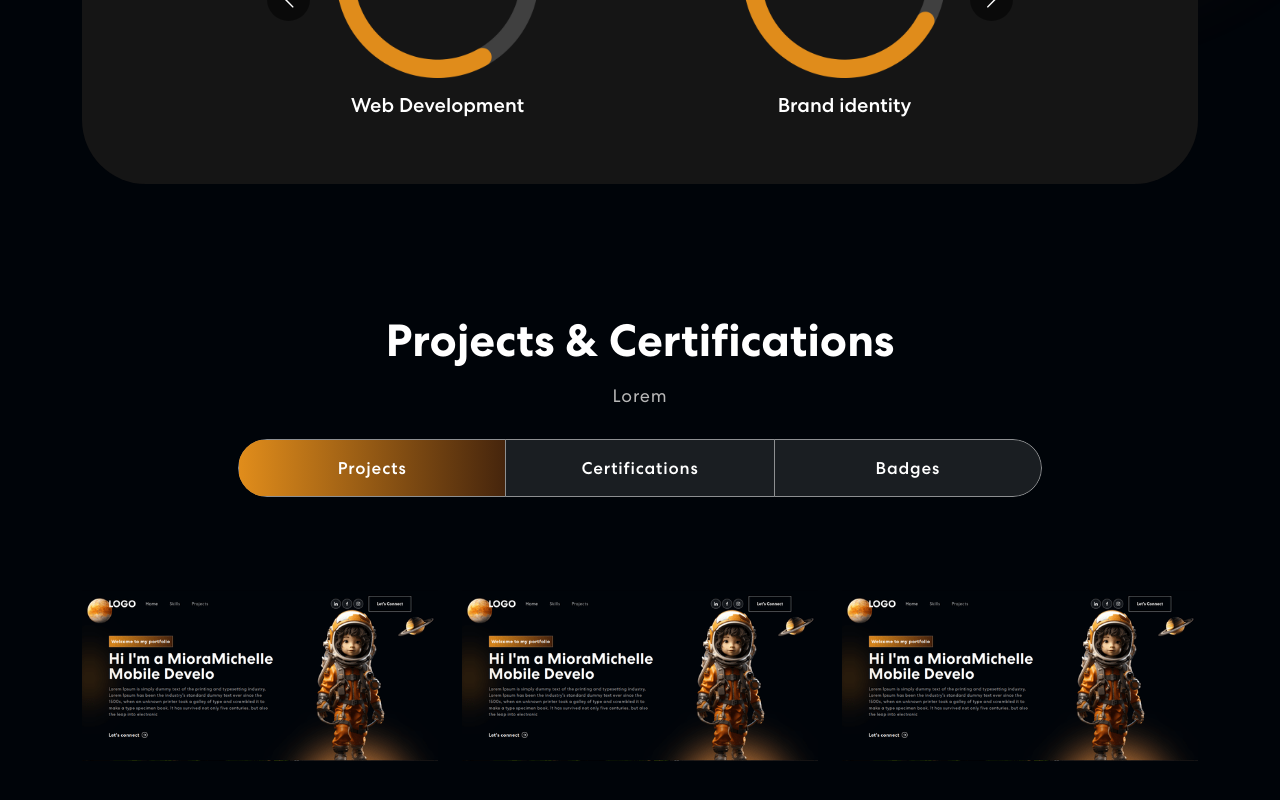
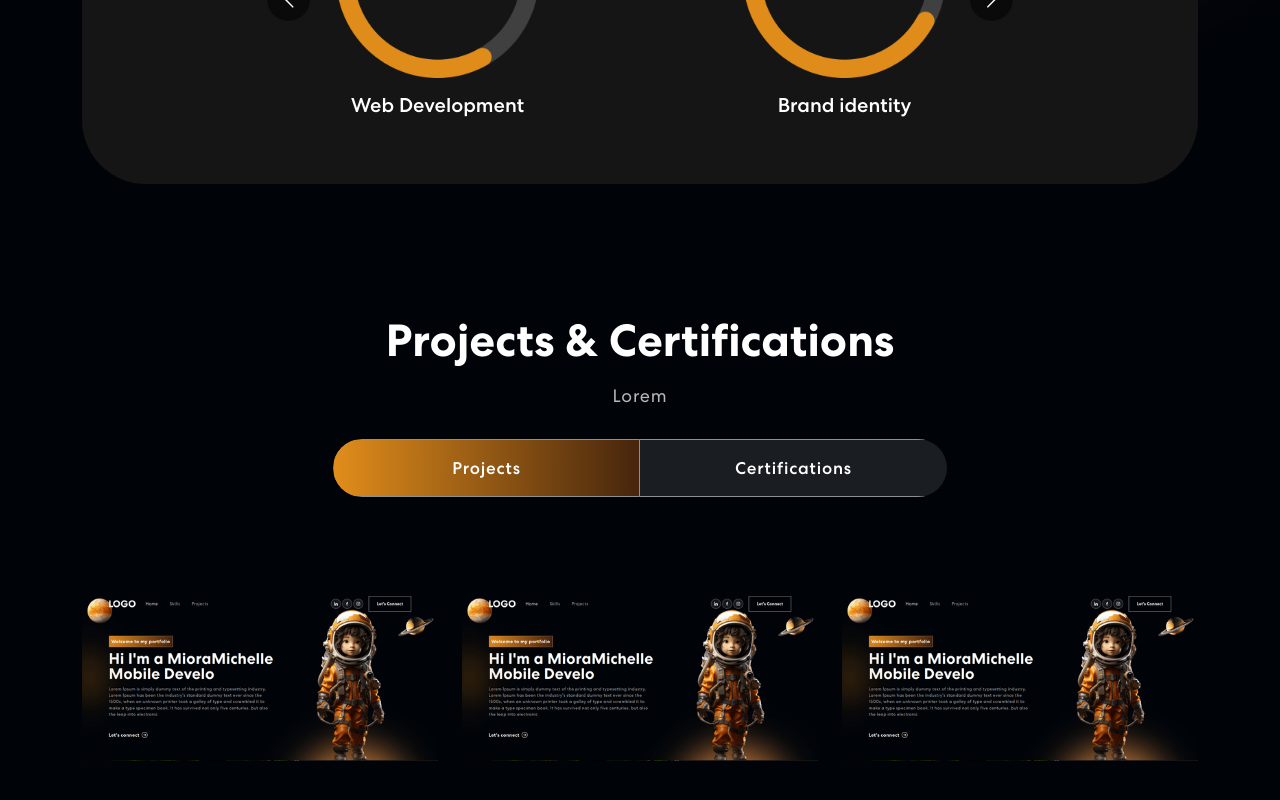
Before and after one commit to MioraMichellee/portfolio, a React (Create React App) app: page / in a window 1280 px wide. Shown: the part 1147-1947 px from the top of the page. Built offline with nearby package versions, Linux system fonts and the light colour scheme.

Commit message:
fix: Remove badge item into Project navlink

```diff
--- a/src/App.css
+++ b/src/App.css
@@ -403,14 +403,14 @@ nav.navbar .navbar-toggler[aria-expanded="true"] .navbar-toggler-icon {
   width: 56%;
 }
 .project .nav.nav-pills {
-  width: 72%;
+  width: 55%;
   margin: 0 auto;
   border-radius: 50px;
   background-color: rgb(255 255 255 / 10%);
   overflow: hidden;
 }
 .project .nav.nav-pills .nav-item {
-  width: 33.33333%;
+  width: 50%;
 }
 .project .nav.nav-pills .nav-link {
   background-color: transparent;
--- a/src/components/Projects.js
+++ b/src/components/Projects.js
@@ -42,9 +42,7 @@ export const Projects = ()=>{
                         <Nav.Item>
                             <Nav.Link eventKey="second">Certifications</Nav.Link>
                         </Nav.Item>
-                        <Nav.Item>
-                            <Nav.Link eventKey="third">Badges</Nav.Link>
-                        </Nav.Item>
+
                     </Nav>
                     <Tab.Content> <br/><br/>
                         <Tab.Pane eventKey="first">
```
